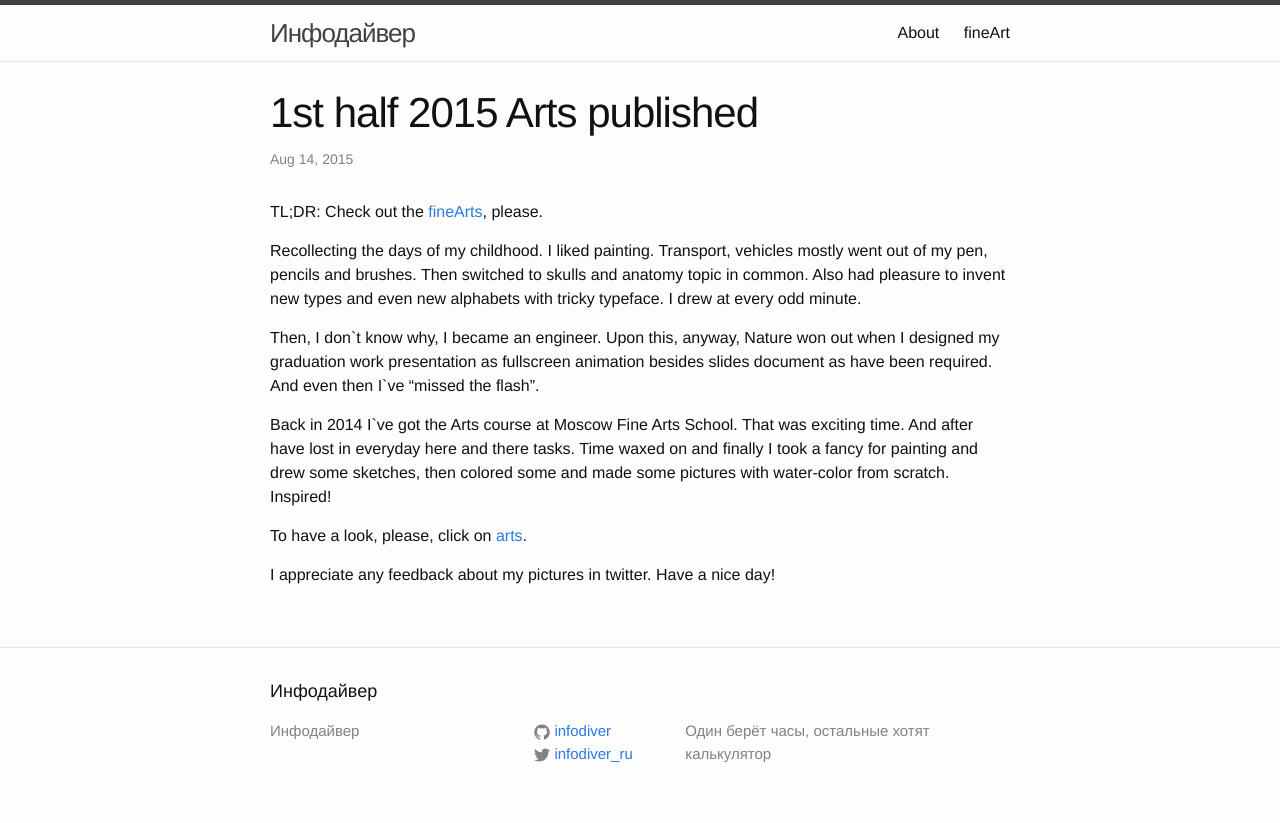
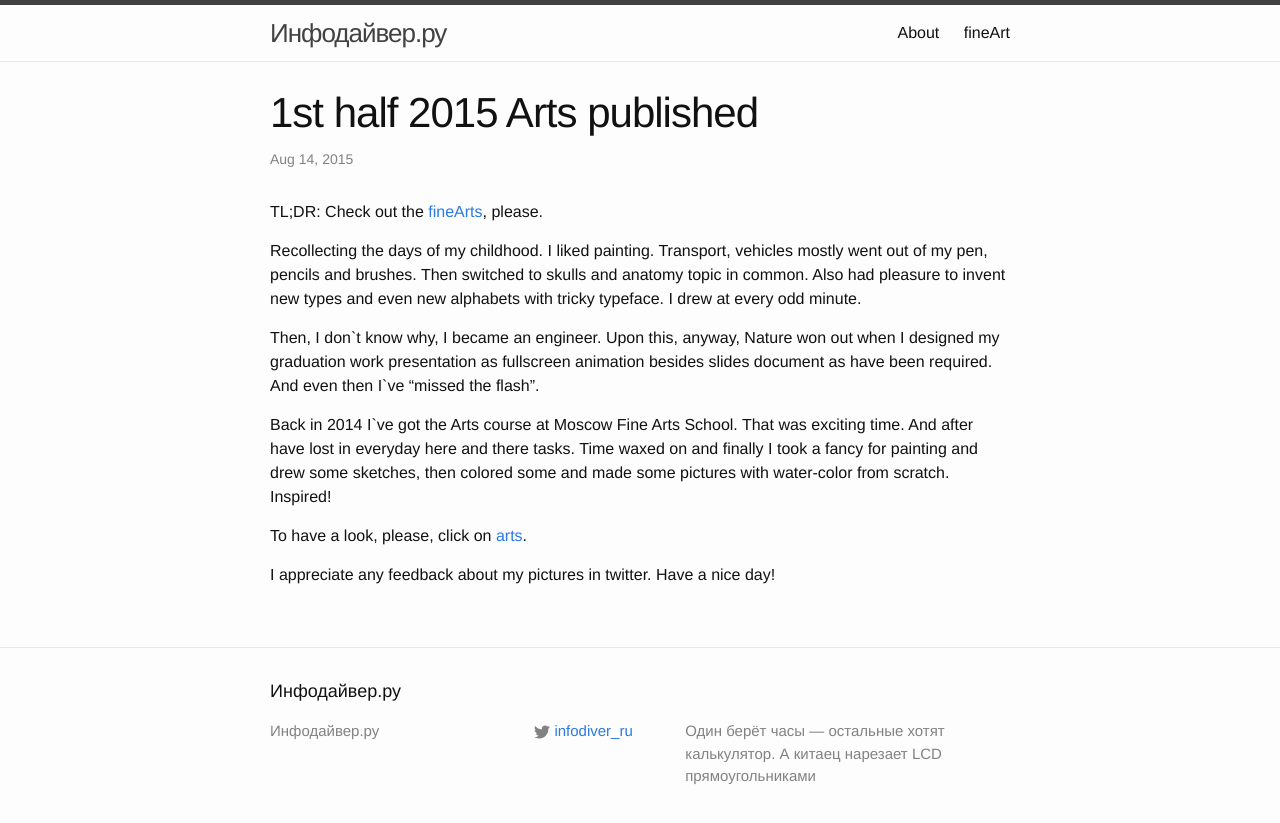
Before and after one commit to aborruso/infodiver, a Jekyll site: the page built from _posts/2015-08-14-cat.md, in a window 1280 px wide. Shown: the top 823 px of the page. Built offline with Jekyll 4.4.1, drawn with Linux system fonts in a browser that asks for light colours.

Commit message:
headers refine

```diff
--- a/_config.yml
+++ b/_config.yml
@@ -1,13 +1,13 @@
 # Site settings
-title: Инфодайвер
+title: Инфодайвер.ру
 #email: hi@infodiver.ru
 description: > # this means to ignore newlines until "baseurl:"
-   Один берёт часы, остальные хотят калькулятор
+   Один берёт часы — остальные хотят калькулятор. А китаец нарезает LCD прямоугольниками
 baseurl: "" # the subpath of your site, e.g. /blog/
 url: "http://infodiver.ru" # the base hostname & protocol for your site
 twitter_username: infodiver_ru
-github_username: infodiver
-author: Александр Филдз
+#github_username: infodiver
+author: infodiver
 
 # Build settings
 markdown: kramdown
```
